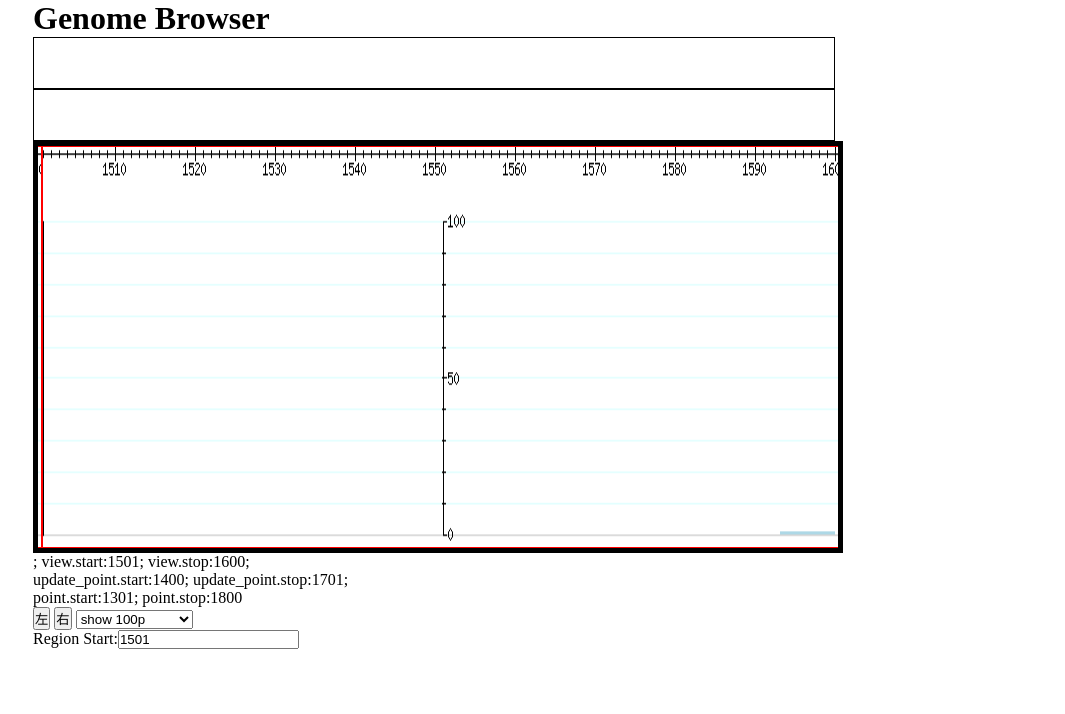
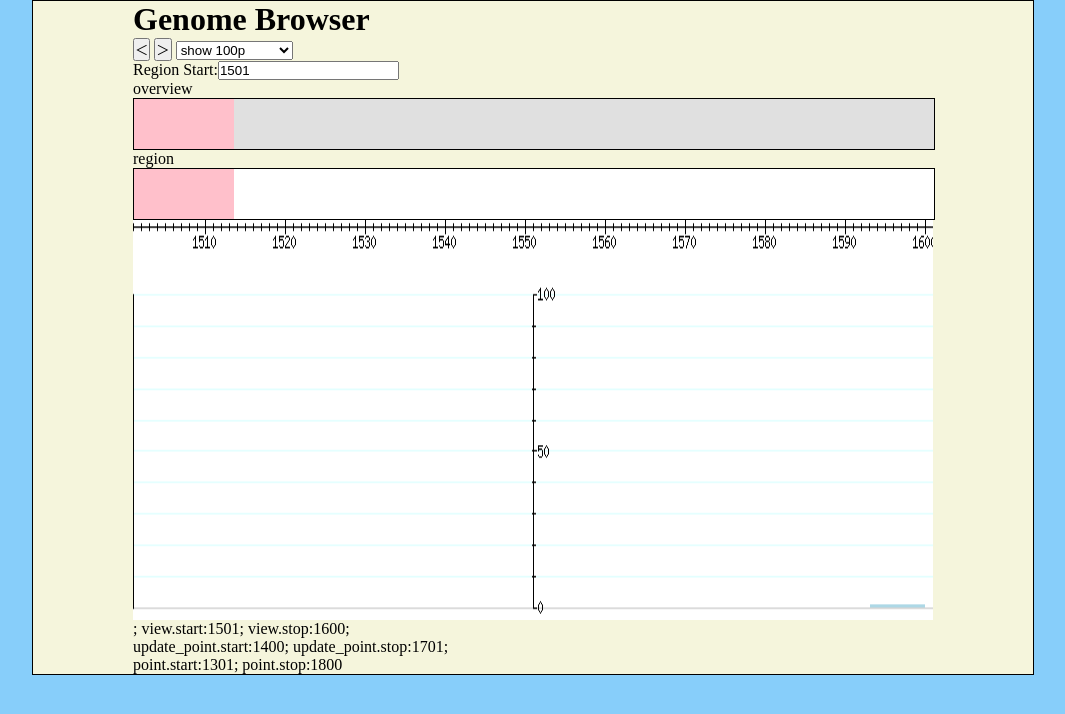
Before and after one commit to her0e1c1/genome_browse, a Flask app: page / in a window 1280 px wide. Shown: the top 714 px of the page, without its empty margins (107-1172 px from the left). Run offline with Flask 2, Linux system fonts and the light colour scheme; some libraries are stand-ins or nearby versions.

Commit message:
見た目の変更

```diff
--- a/src/static/css/main.css
+++ b/src/static/css/main.css
@@ -3,15 +3,20 @@
  padding:0px;
 }
 body{
+	background-color: lightskyblue;
+}
+#main{
+	background-color: beige;
+	width:1000px;
+	border: 1px solid black;
+	margin-left:auto;margin-right:auto;
+}
 
+#main_center{
+	margin-left: 100px;
 }
-#wrap{
-	width:1000px;
-	margin-left:auto;margin-right:auto;
 
-}
 #wrap_show_images{
- border:5px solid black;
  width:800px;
  overflow:hidden;
 }
@@ -25,7 +30,6 @@ body{
  float: left;
  width: 800px;
  height: 400px;
- border: 1px solid red;
  position: relative;
  top: 0px;
  left: 0px;
@@ -37,8 +41,11 @@ body{
 #overview{
 	width: 800px;
 	height: 50px;
-	background-color: Scrollbar;
+	background-color: #E0E0E0;
 	border:1px solid black;
+}
+#overview_box{
+	overflow:hidden;
 }
 
 #region{
@@ -47,3 +54,9 @@ body{
 	background-color: InfoBackground;
 	border:1px solid black;
 }
+
+div.upperbox{
+	width: 100px;
+	height: 50px;
+	background-color:pink;
+}
--- a/src/static/js/genome.js
+++ b/src/static/js/genome.js
@@ -609,7 +609,15 @@ window.onload = function(){
 	_genome = new genome(1501, 100, ["sample"]);
 };
 
+
+//var l = _genome.layer / 100;
+$("#overview_box").css("width", 10);
+
 //test code
+
+/*
+over viewは0.1Mずつでよい
+*/
 var flag = false;
 var start_x;
 $("#overview_box").mousedown(function(event){
--- a/src/templates/index.html
+++ b/src/templates/index.html
@@ -7,27 +7,37 @@
    <link rel="stylesheet" type="text/css" href="/static/css/main.css">
  </head>
  <body>
-   <div id="wrap">
+   <div id="main">
+	 <div id="main_center">
 	   <h1>Genome Browser</h1>
+	   <div id="controller">
+		 <button id="controller_button_left">＜</button>
+		 <button id="controller_button_right">＞</button>
+		 <select id="controller_select"></select>
+		 <form>
+		   Region Start:<input id="input_view_start"type="text" />
+		 </form>
+	   </div>
+	   overview
 	   <div id="overview">
-	   <div id="overview_box"></div>
+		 <div id="overview_box">
+		   <div class="upperbox"></div>
+		   <div class="lowerbox"></div>
 	   </div>
+	   </div>
+	   region
 	   <div id="region">
-	   <div id="region_box"></div>
+		 <div id="region_box">
+		   <div class="upperbox"></div>
+		   <div class="lowerbox"></div>
+		 </div>
 	   </div>
 	   <div id="wrap_show_images">
 	   <div id="show_images"></div>
 	   </div>
 	   <div id="debug"></div>
-	 <div id="controller">
-	   <button id="controller_button_left">左</button>
-	   <button id="controller_button_right">右</button>
-	   <select id="controller_select"></select>
-	   <form>
-		 Region Start:<input id="input_view_start"type="text">
-	   </form>
+	   <div id="#show_data"></div>
 	 </div>
-	 <div id="#show_data"></div>
    </div>
  </body>
 </html>
```
Lines whose indentation alone changed are shown as unchanged.
